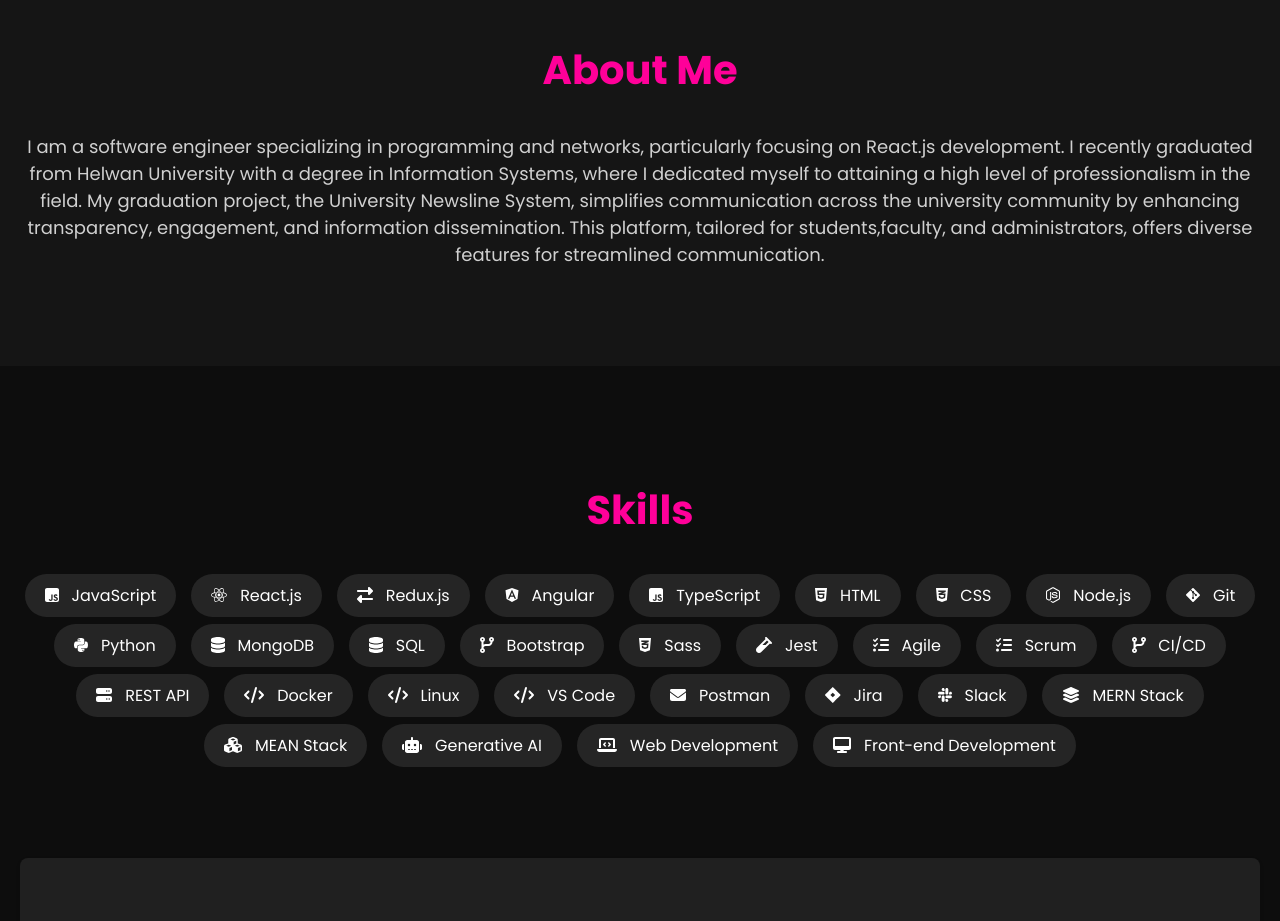
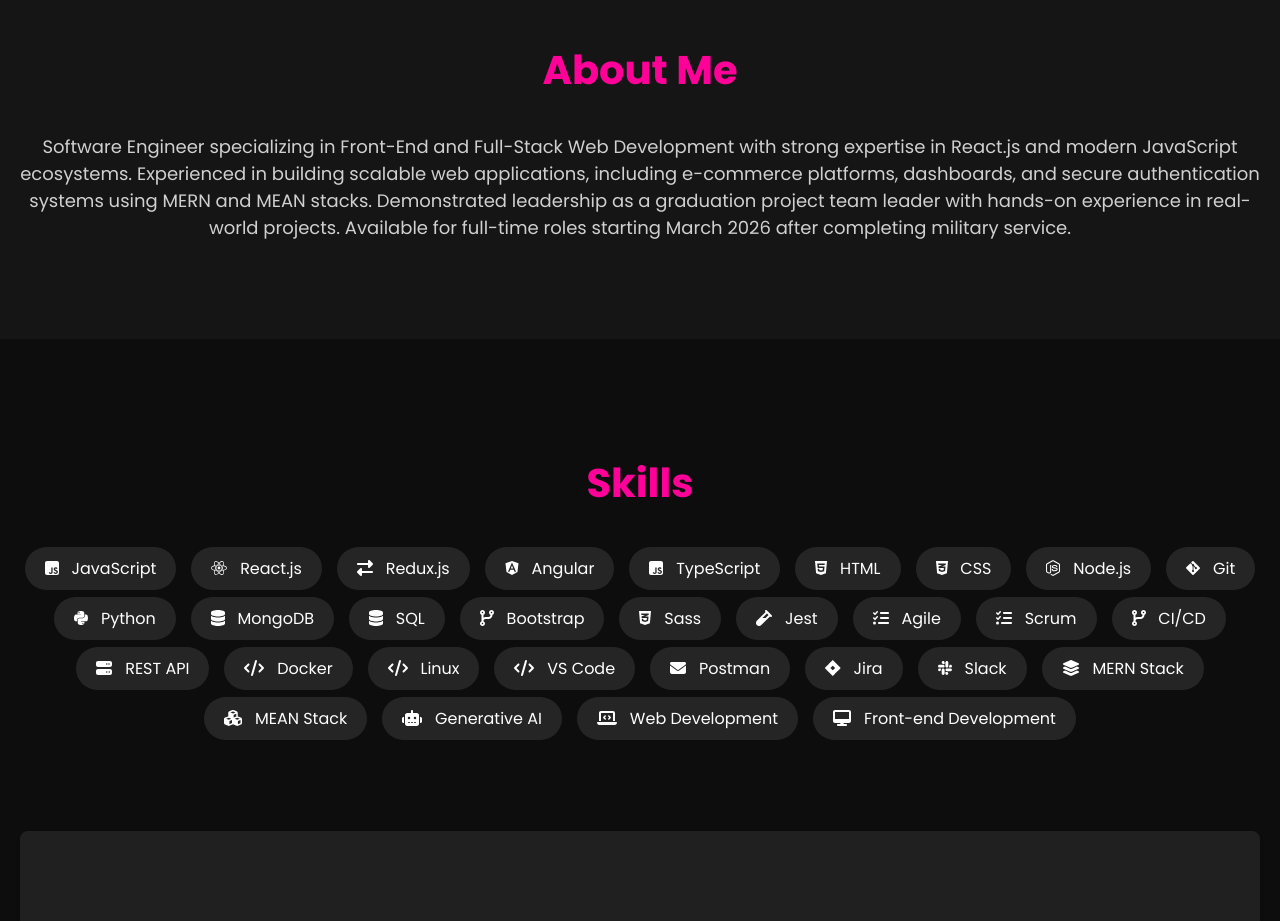
Before and after one commit to mohamedreda22/mohamed-reda-swe, a React (Create React App) app: page / in a window 1280 px wide. Shown: the part 940-1861 px from the top of the page. Built offline with nearby package versions, Linux system fonts and the light colour scheme.

Commit message:
update the aboutMe section

```diff
--- a/src/App.js
+++ b/src/App.js
@@ -551,15 +551,14 @@ const App = () => {
       <section className="about" id="about">
         <h1>About Me</h1>
         <p>
-          I am a software engineer specializing in programming and networks,
-          particularly focusing on React.js development. I recently graduated
-          from Helwan University with a degree in Information Systems, where I
-          dedicated myself to attaining a high level of professionalism in the
-          field. My graduation project, the University Newsline System,
-          simplifies communication across the university community by enhancing
-          transparency, engagement, and information dissemination. This
-          platform, tailored for students,faculty, and administrators, offers
-          diverse features for streamlined communication.
+          Software Engineer specializing in Front-End and Full-Stack Web
+          Development with strong expertise in React.js and modern JavaScript
+          ecosystems. Experienced in building scalable web applications,
+          including e-commerce platforms, dashboards, and secure authentication
+          systems using MERN and MEAN stacks. Demonstrated leadership as a
+          graduation project team leader with hands-on experience in real-world
+          projects. Available for full-time roles starting March 2026 after
+          completing military service.
         </p>
       </section>
 
```
